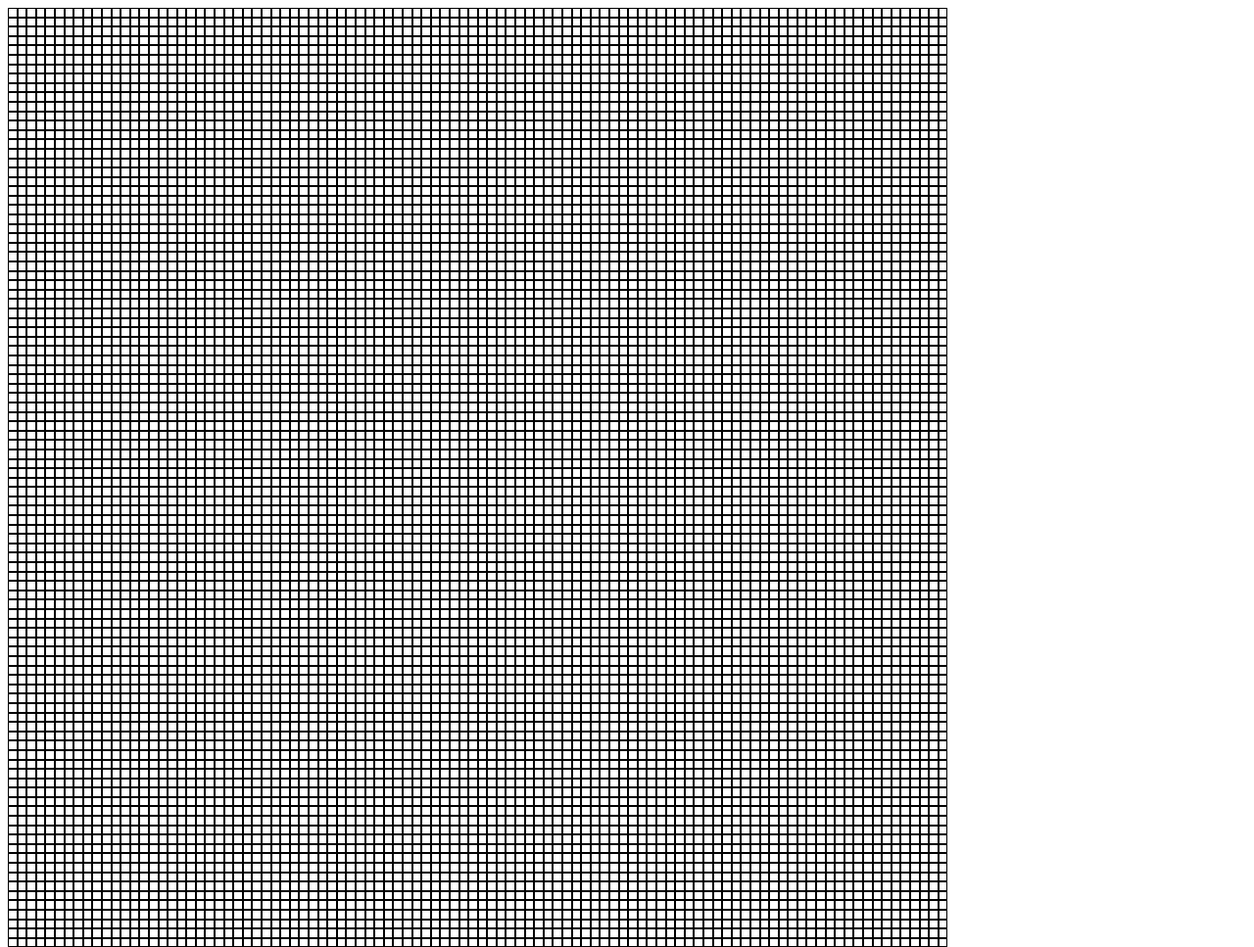
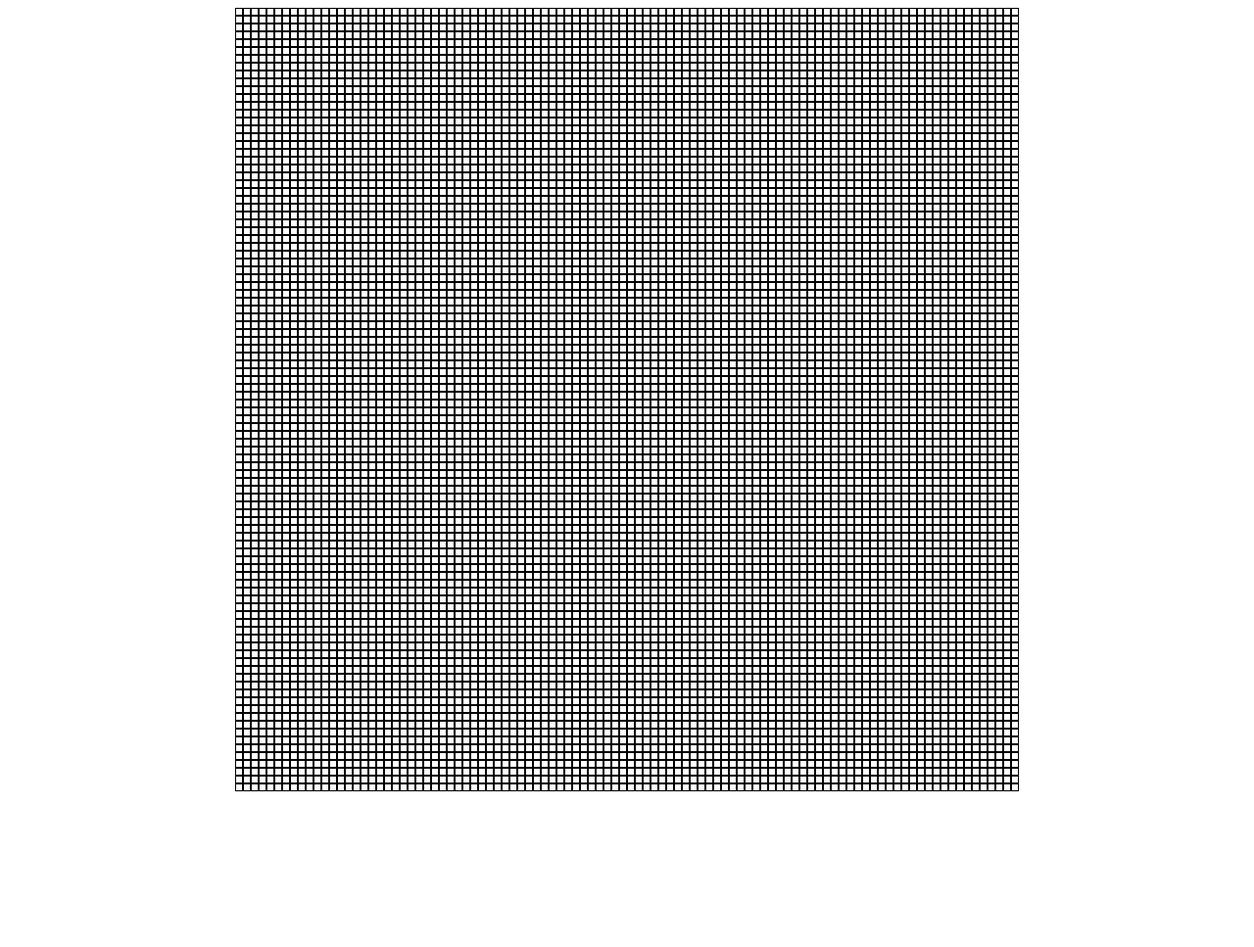
Before and after one commit to ehrelevant/etch-a-sketch, a plain HTML site: page index.html in a window 1280 px wide. Shown: the whole page at 98% size. After the commit the page ends 816 px from the top, so only its background shows below. Drawn offline with Linux system fonts and the light colour scheme.

Commit message:
added some styling to minor elements

```diff
--- a/styles.css
+++ b/styles.css
@@ -1,9 +1,19 @@
 :root {
-    --grid-length: 960px;
+    --grid-length: 800px;
     --squares-in-grid: 16;
-    --square-length: calc(960px / 16);
+    --square-length: calc(var(--grid-length) / 16);
 }
 
+
+body {
+    display: flex;
+    flex-direction: column;
+    align-items: center;
+}
+
+#reset {
+    margin: 10px;
+}
 
 #container {
     width: var(--grid-length);
```
